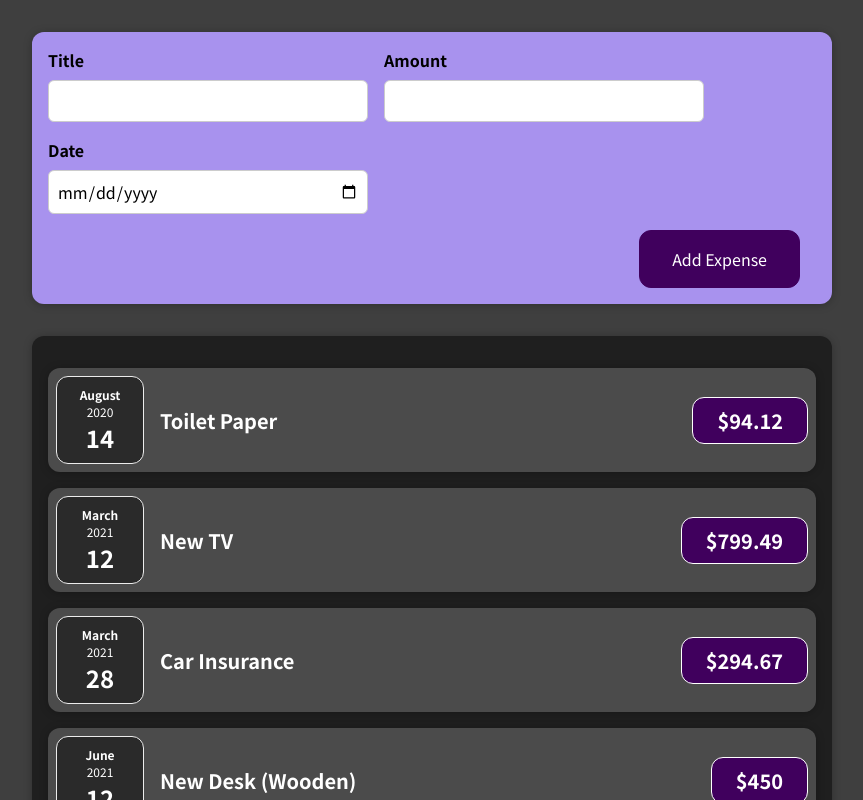
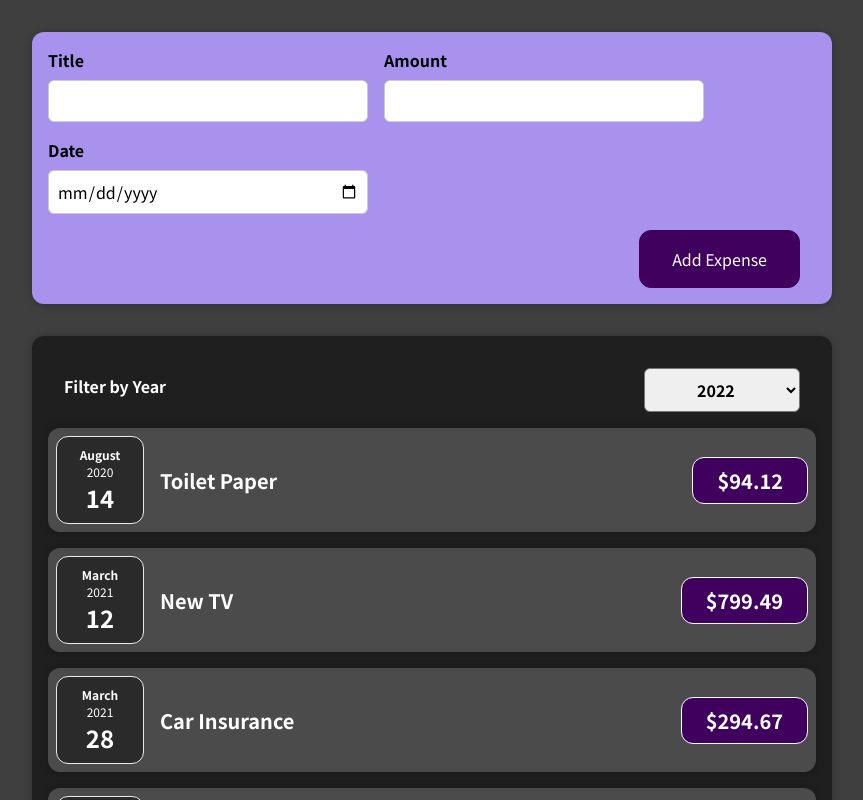
Before and after one commit to rajput-hemant/expense-tracker-web, a React (Create React App) app: page / in a window 1280 px wide. Shown: the top 800 px of the page, without its empty margins (208-1071 px from the left). Built offline with nearby package versions, Linux system fonts and the light colour scheme.

Commit message:
added ExpenseFilter component to filter expenses by year
Signed-off-by: rajput-hemant <hemant.rajput_cs20@gla.ac.in>

```diff
--- /dev/null
+++ b/src/components/Expenses/ExpenseFilter.css
@@ -0,0 +1,24 @@
+.expense-filter {
+	color: white;
+	padding: 0 1rem;
+}
+
+.expense-filter__control {
+	display: flex;
+	width: 100%;
+	align-items: center;
+	justify-content: space-between;
+	margin: 1rem 0;
+}
+
+.expense-filter label {
+	font-weight: bold;
+	margin-bottom: 0.5rem;
+}
+
+.expense-filter select {
+	font: inherit;
+	padding: 0.5rem 3rem;
+	font-weight: bold;
+	border-radius: 6px;
+}
--- /dev/null
+++ b/src/components/Expenses/ExpenseFilter.js
@@ -0,0 +1,25 @@
+import "./ExpenseFilter.css";
+
+function ExpenseFilter(props) {
+	function dropdownHandler(event) {
+		props.onChangeFilter(event.target.value);
+	}
+
+	return (
+		<div className="expense-filter">
+			<div className="expense-filter__control">
+				<label>Filter by Year</label>
+				<select value={props.selected} onChange={dropdownHandler}>
+					<option value="2023">2023</option>
+					<option value="2022">2022</option>
+					<option value="2021">2021</option>
+					<option value="2020">2020</option>
+					<option value="2019">2019</option>
+					<option value="2018">2018</option>
+				</select>
+			</div>
+		</div>
+	);
+}
+
+export default ExpenseFilter;
--- a/src/components/Expenses/Expenses.js
+++ b/src/components/Expenses/Expenses.js
@@ -1,10 +1,20 @@
-import ExpenseItem from './ExpenseItem';
-import Card from '../UI/Card';
-import './Expenses.css';
+import { useState } from "react";
+
+import Card from "../UI/Card";
+import ExpenseFilter from "./ExpenseFilter";
+import ExpenseItem from "./ExpenseItem";
+import "./Expenses.css";
 
 function Expenses(props) {
+	const [year, setfilteredYear] = useState("2022");
+
+	function fiterChangeHandler(selectedYear) {
+		setfilteredYear(selectedYear);
+	}
+
 	return (
 		<Card className="expenses">
+			<ExpenseFilter selected={year} onChangeFilter={fiterChangeHandler} />
 			<ExpenseItem
 				title={props.items[0].title}
 				amount={props.items[0].amount}
```
Lines whose indentation alone changed are shown as unchanged.
